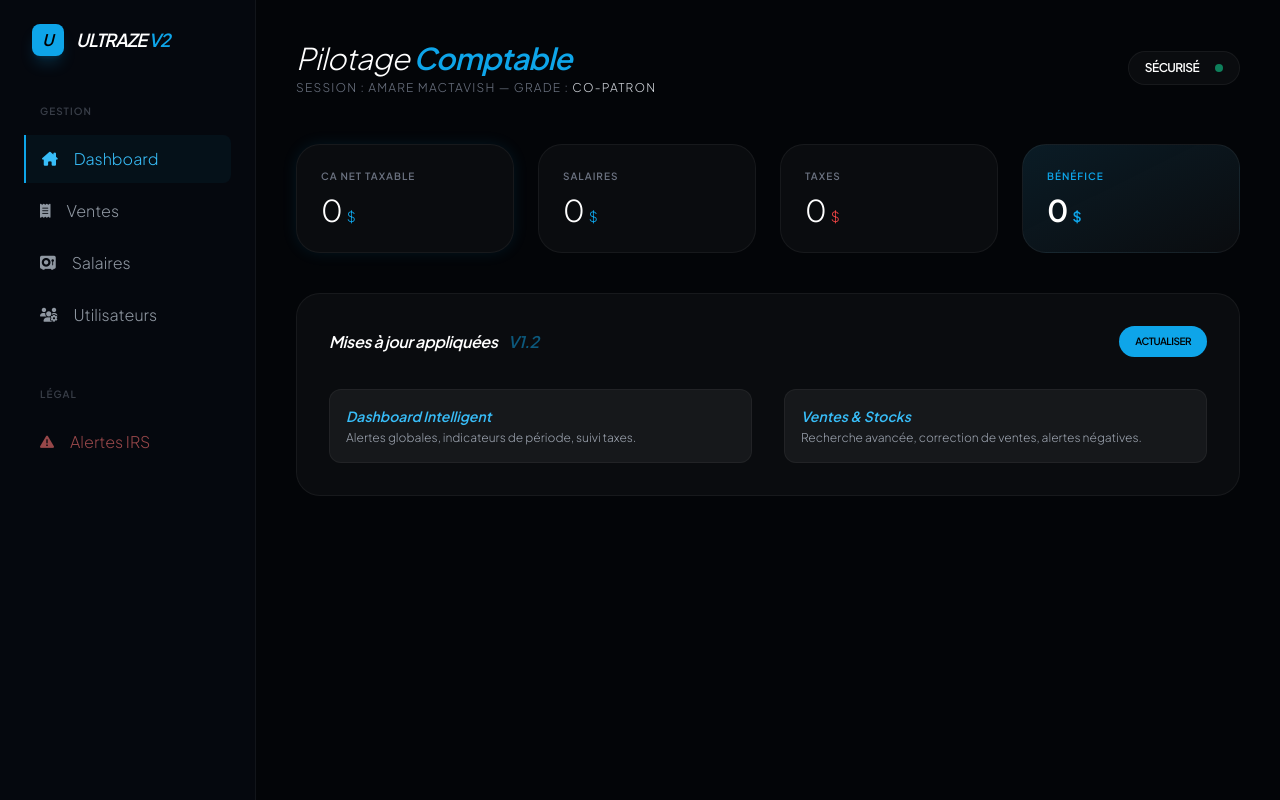
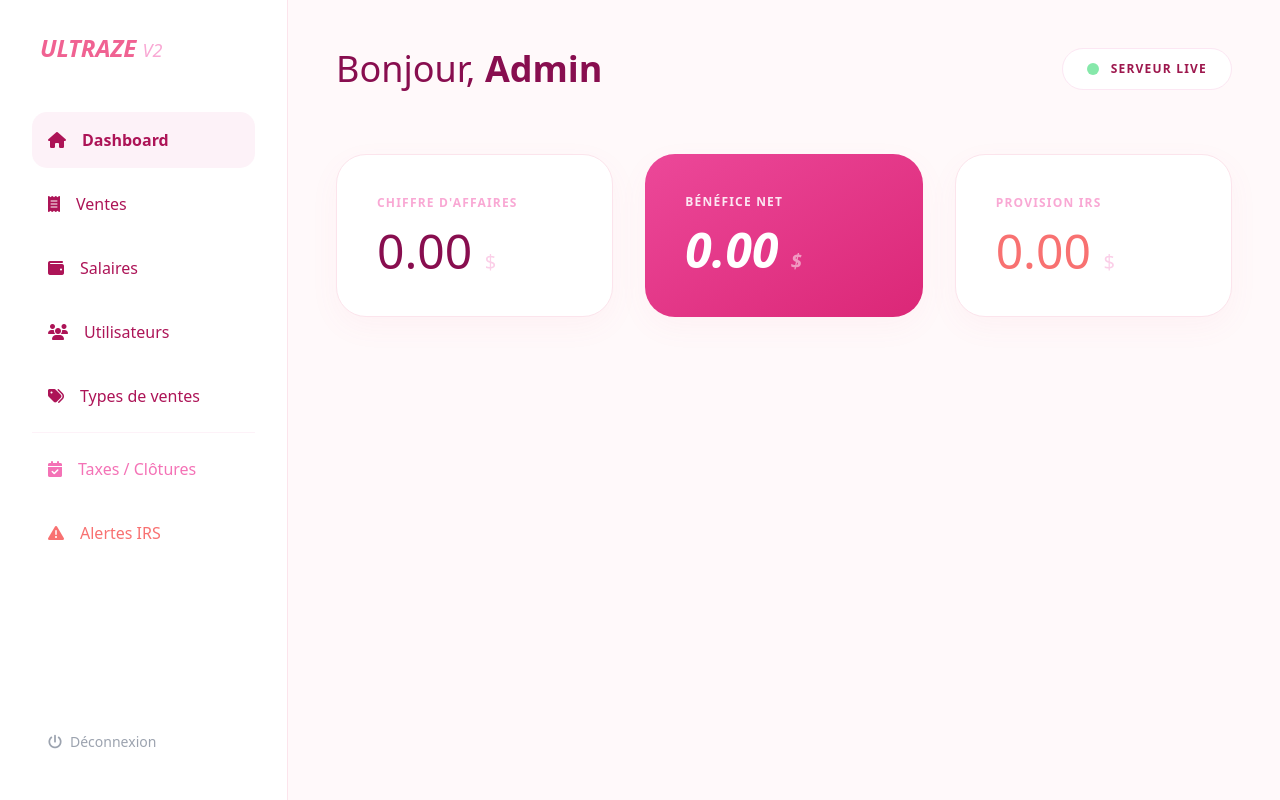
Before and after one commit to Hyuko123/comptabilit-, a Flask app: page /dashboard in a window 1280 px wide. Run offline with Flask 3, Linux system fonts and the light colour scheme; some libraries are stand-ins or nearby versions.

Commit message:
Update dashboard.html

```diff
--- a/templates/dashboard.html
+++ b/templates/dashboard.html
@@ -3,95 +3,76 @@
 <head>
     <meta charset="UTF-8">
     <script src="https://cdn.tailwindcss.com"></script>
-    <link href="https://fonts.googleapis.com/css2?family=Plus+Jakarta+Sans:wght@300;600&display=swap" rel="stylesheet">
     <link rel="stylesheet" href="https://cdnjs.cloudflare.com/ajax/libs/font-awesome/6.5.1/css/all.min.css">
+    <title>Ultraze V2 - Luxe Dashboard</title>
     <style>
-        body { font-family: 'Plus Jakarta Sans', sans-serif; background-color: #030508; }
-        .sidebar { background: rgba(6, 9, 15, 0.95); backdrop-filter: blur(20px); border-right: 1px solid rgba(255,255,255,0.05); }
-        .glass { background: rgba(255, 255, 255, 0.03); border: 1px solid rgba(255, 255, 255, 0.05); border-radius: 24px; }
-        .cyan-glow { box-shadow: 0 0 15px rgba(14, 165, 233, 0.1); }
+        body { background-color: #fff9fa; color: #880e4f; }
+        .sidebar { background: white; border-right: 1px solid #fce4ec; }
+        .nav-link { color: #ad1457; transition: all 0.3s; border-radius: 15px; }
+        .nav-link:hover { background: #fce4ec; color: #880e4f; transform: translateX(5px); }
+        .stat-card { background: white; border: 1px solid #fce4ec; border-radius: 30px; box-shadow: 0 10px 30px rgba(240, 98, 146, 0.05); }
     </style>
 </head>
-<body class="text-slate-300">
+<body class="flex min-h-screen">
 
-    <nav class="fixed left-0 top-0 h-full w-64 sidebar p-6 z-50">
-        <div class="flex items-center gap-3 mb-12 px-2">
-            <div class="w-8 h-8 bg-sky-500 rounded-lg flex items-center justify-center text-black font-bold shadow-lg shadow-sky-500/20 italic">U</div>
-            <span class="text-white font-bold tracking-tighter text-lg uppercase italic">Ultraze <span class="text-sky-500">V2</span></span>
+    <aside class="w-72 sidebar p-8 flex flex-col">
+        <div class="mb-12 px-2">
+            <h2 class="text-2xl font-black text-[#f06292] italic">ULTRAZE <span class="text-pink-300 font-light text-lg">V2</span></h2>
         </div>
 
-        <div class="space-y-1">
-            <p class="text-[10px] text-gray-500 font-bold uppercase tracking-widest px-4 mb-4 opacity-50">Gestion</p>
-            <a href="/dashboard" class="flex items-center gap-4 px-4 py-3 text-sky-400 bg-sky-500/5 border-l-2 border-sky-500 transition-all rounded-r-lg">
-                <i class="fa-solid fa-house-chimney text-sm"></i> Dashboard
+        <nav class="flex-1 space-y-2">
+            <a href="/dashboard" class="nav-link flex items-center gap-4 p-4 font-semibold bg-pink-50">
+                <i class="fa-solid fa-house"></i> Dashboard
             </a>
-            <a href="/ventes" class="flex items-center gap-4 px-4 py-3 hover:bg-white/5 transition-all rounded-lg opacity-70 hover:opacity-100">
-                <i class="fa-solid fa-receipt text-sm"></i> Ventes
+            <a href="/ventes" class="nav-link flex items-center gap-4 p-4">
+                <i class="fa-solid fa-receipt"></i> Ventes
             </a>
-            <a href="/salaires" class="flex items-center gap-4 px-4 py-3 hover:bg-white/5 transition-all rounded-lg opacity-70 hover:opacity-100">
-                <i class="fa-solid fa-vault text-sm"></i> Salaires
+            <a href="/salaires" class="nav-link flex items-center gap-4 p-4">
+                <i class="fa-solid fa-wallet"></i> Salaires
             </a>
-            <a href="/utilisateurs" class="flex items-center gap-4 px-4 py-3 hover:bg-white/5 transition-all rounded-lg opacity-70 hover:opacity-100">
-                <i class="fa-solid fa-users-gear text-sm"></i> Utilisateurs
+            <a href="/utilisateurs" class="nav-link flex items-center gap-4 p-4">
+                <i class="fa-solid fa-users"></i> Utilisateurs
             </a>
-        </div>
+            <a href="/types-ventes" class="nav-link flex items-center gap-4 p-4">
+                <i class="fa-solid fa-tags"></i> Types de ventes
+            </a>
+            <div class="my-6 border-t border-pink-50"></div>
+            <a href="/clotures" class="nav-link flex items-center gap-4 p-4 text-pink-400">
+                <i class="fa-solid fa-calendar-check"></i> Taxes / Clôtures
+            </a>
+            <a href="/irs" class="nav-link flex items-center gap-4 p-4 text-red-400">
+                <i class="fa-solid fa-triangle-exclamation"></i> Alertes IRS
+            </a>
+        </nav>
 
-        <div class="mt-12 space-y-1">
-            <p class="text-[10px] text-gray-500 font-bold uppercase tracking-widest px-4 mb-4 opacity-50">Légal</p>
-            <a href="#" class="flex items-center gap-4 px-4 py-3 hover:bg-red-500/5 text-red-400/60 hover:text-red-400 transition-all rounded-lg">
-                <i class="fa-solid fa-triangle-exclamation text-sm"></i> Alertes IRS
-            </a>
-        </div>
-    </nav>
+        <a href="/" class="p-4 text-gray-400 hover:text-red-500 text-sm flex items-center gap-2">
+            <i class="fa-solid fa-power-off"></i> Déconnexion
+        </a>
+    </aside>
 
-    <main class="ml-64 p-10">
-        <header class="flex justify-between items-center mb-12">
-            <div>
-                <h1 class="text-3xl font-light text-white tracking-tight italic">Pilotage <span class="font-bold text-sky-500">Comptable</span></h1>
-                <p class="text-gray-500 text-xs mt-1 uppercase tracking-widest">Session : Amare Mactavish — Grade : <span class="text-gray-300">Co-Patron</span></p>
-            </div>
-            <div class="glass px-4 py-2 flex items-center gap-4">
-                <span class="text-xs font-bold text-white tracking-tighter">SÉCURISÉ</span>
-                <div class="w-2 h-2 bg-emerald-500 rounded-full animate-pulse"></div>
+    <main class="flex-1 p-12">
+        <header class="flex justify-between items-center mb-16">
+            <h1 class="text-4xl font-light text-[#880e4f]">Bonjour, <span class="font-bold">Admin</span></h1>
+            <div class="bg-white px-6 py-3 rounded-full border border-pink-100 flex items-center gap-3">
+                <div class="w-3 h-3 bg-green-400 rounded-full animate-pulse"></div>
+                <span class="text-xs font-bold uppercase tracking-widest text-pink-800">Serveur Live</span>
             </div>
         </header>
 
-        <div class="grid grid-cols-1 md:grid-cols-4 gap-6 mb-10">
-            <div class="glass p-6 cyan-glow">
-                <p class="text-[10px] font-bold text-gray-500 uppercase mb-2 tracking-widest">CA Net Taxable</p>
-                <p class="text-3xl font-light text-white">0<span class="text-sky-500 text-sm ml-1">$</span></p>
+        <div class="grid grid-cols-1 md:grid-cols-3 gap-8">
+            <div class="stat-card p-10">
+                <p class="text-pink-300 text-xs font-bold uppercase tracking-widest mb-4">Chiffre d'Affaires</p>
+                <h3 class="text-5xl font-light text-[#880e4f]">0.00 <span class="text-xl text-pink-200">$</span></h3>
             </div>
-            <div class="glass p-6">
-                <p class="text-[10px] font-bold text-gray-500 uppercase mb-2 tracking-widest">Salaires</p>
-                <p class="text-3xl font-light text-white">0<span class="text-sky-500 text-sm ml-1">$</span></p>
+            <div class="stat-card p-10 bg-gradient-to-br from-pink-500 to-pink-600 text-white border-none">
+                <p class="text-pink-100 text-xs font-bold uppercase tracking-widest mb-4">Bénéfice Net</p>
+                <h3 class="text-5xl font-bold italic">0.00 <span class="text-xl opacity-50">$</span></h3>
             </div>
-            <div class="glass p-6">
-                <p class="text-[10px] font-bold text-gray-500 uppercase mb-2 tracking-widest">Taxes</p>
-                <p class="text-3xl font-light text-white text-red-500/80">0<span class="text-red-500 text-sm ml-1">$</span></p>
-            </div>
-            <div class="glass p-6 bg-gradient-to-br from-sky-500/10 to-transparent">
-                <p class="text-[10px] font-bold text-sky-500 uppercase mb-2 tracking-widest">Bénéfice</p>
-                <p class="text-3xl font-bold text-white">0<span class="text-sky-500 text-sm ml-1">$</span></p>
-            </div>
-        </div>
-
-        <div class="glass p-8">
-            <div class="flex justify-between items-center mb-8">
-                <h3 class="text-white font-bold italic tracking-tight">Mises à jour appliquées <span class="text-sky-500 opacity-50 ml-2">V1.2</span></h3>
-                <button class="text-[10px] font-bold bg-sky-500 text-black px-4 py-2 rounded-full uppercase tracking-tighter">Actualiser</button>
-            </div>
-            <div class="grid grid-cols-2 gap-8 text-sm">
-                <div class="p-4 bg-white/5 rounded-xl border border-white/5">
-                    <p class="text-sky-400 font-bold mb-1 italic">Dashboard Intelligent</p>
-                    <p class="text-xs text-gray-400">Alertes globales, indicateurs de période, suivi taxes.</p>
-                </div>
-                <div class="p-4 bg-white/5 rounded-xl border border-white/5">
-                    <p class="text-sky-400 font-bold mb-1 italic">Ventes & Stocks</p>
-                    <p class="text-xs text-gray-400">Recherche avancée, correction de ventes, alertes négatives.</p>
-                </div>
+            <div class="stat-card p-10">
+                <p class="text-pink-300 text-xs font-bold uppercase tracking-widest mb-4">Provision IRS</p>
+                <h3 class="text-5xl font-light text-red-400">0.00 <span class="text-xl text-pink-200">$</span></h3>
             </div>
         </div>
     </main>
-
 </body>
 </html>
```
